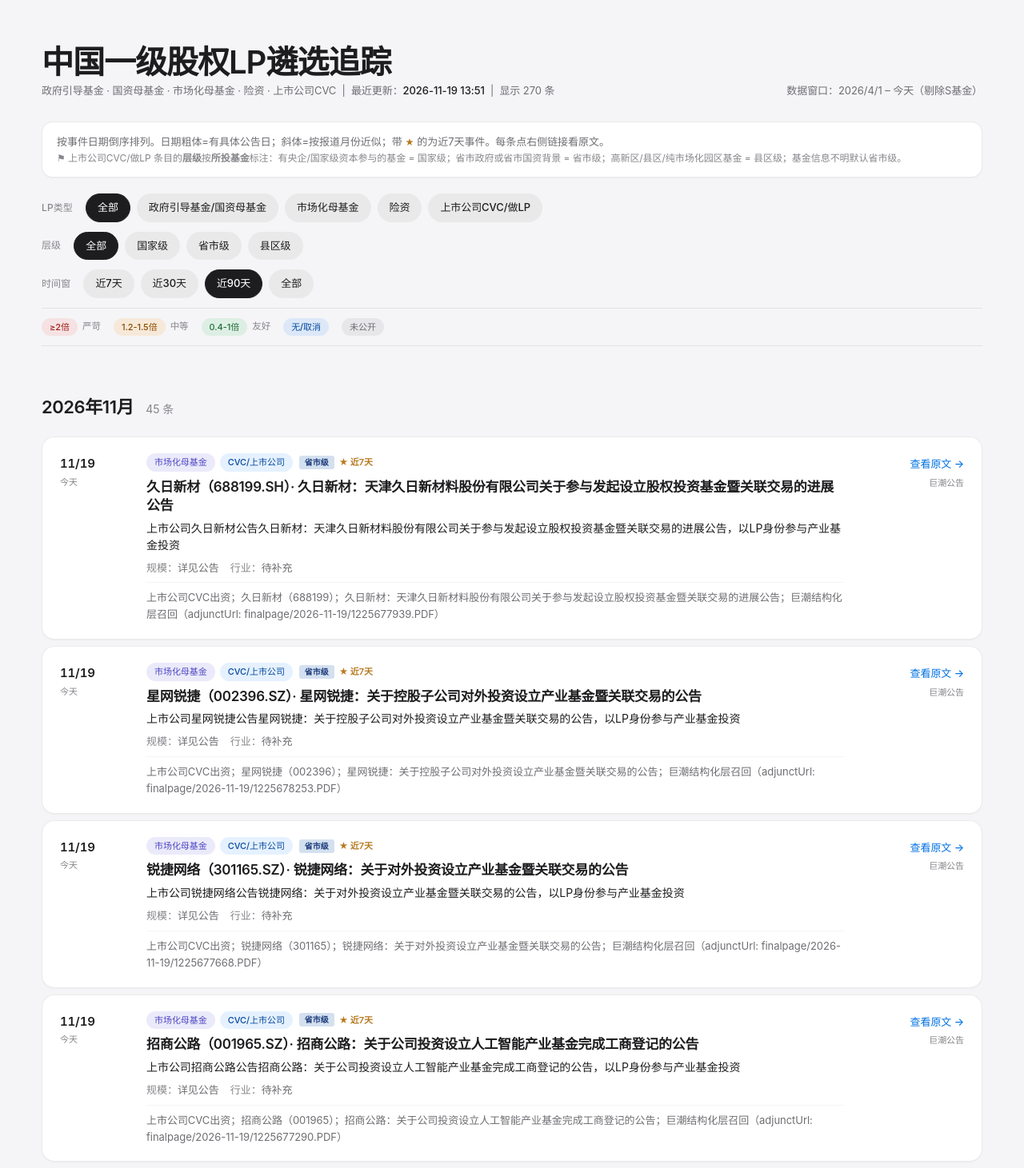
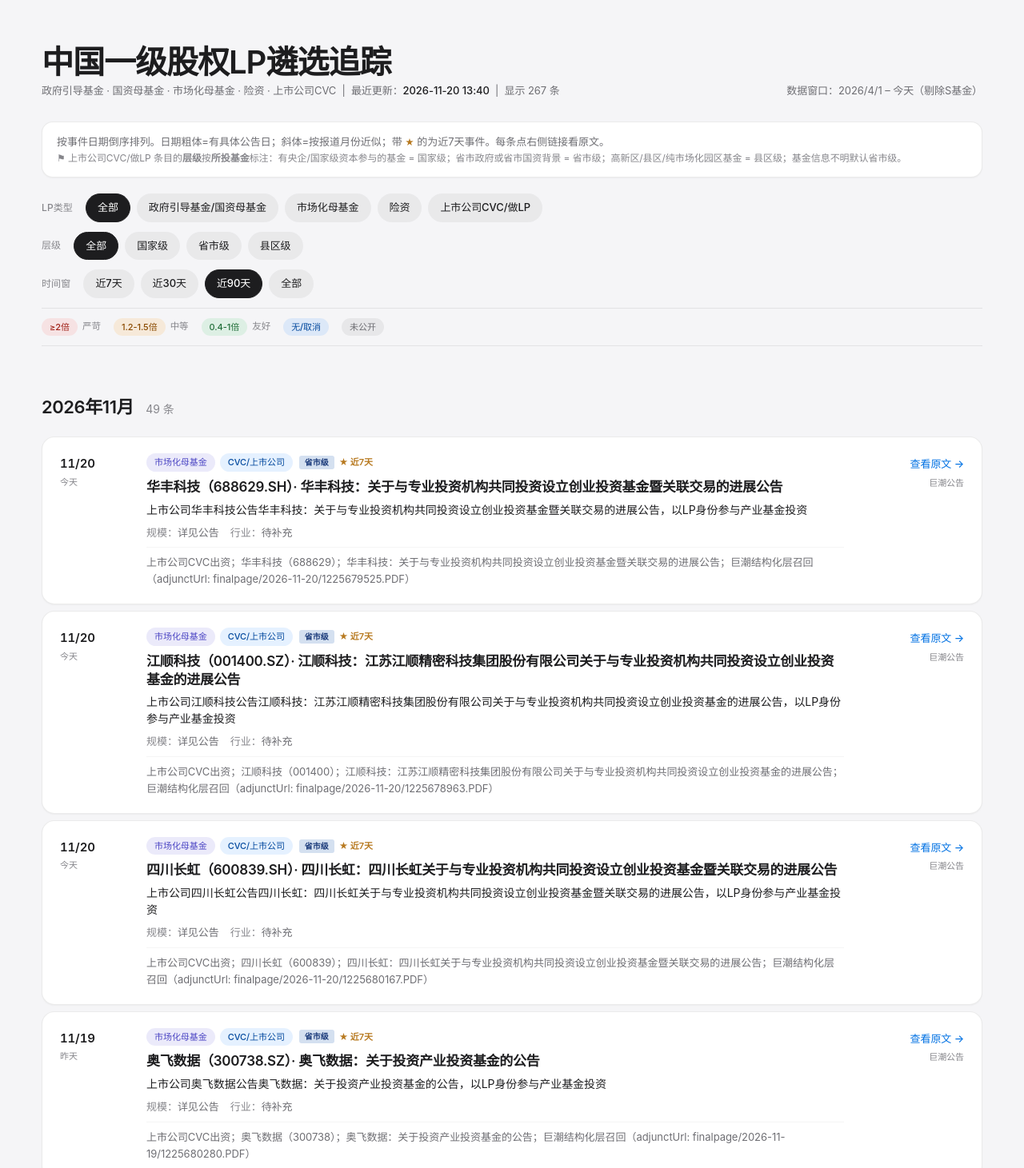
Before and after one commit to ylin23-commits/lp-tracker, a plain HTML site: page docs/index.html in a window 1280 px wide. Shown: the top 1461 px of the page at 80% size. Drawn offline with Linux system fonts and the light colour scheme.

Commit message:
chore: daily refresh 2026-11-20 13:40

```diff
--- a/docs/index.html
+++ b/docs/index.html
@@ -426,8 +426,12 @@ footer code {
 
 <script>
 const DATA = {
-  lastUpdated: "2026-11-19 13:51",
+  lastUpdated: "2026-11-20 13:40",
   rows: [
+    { date: "2026-11-20", precise: true, cat: "market", level: "provincial", name: "华丰科技（688629.SH）· 华丰科技：关于与专业投资机构共同投资设立创业投资基金暨关联交易的进展公告", action: "上市公司华丰科技公告华丰科技：关于与专业投资机构共同投资设立创业投资基金暨关联交易的进展公告，以LP身份参与产业基金投资", size: "详见公告", fbType: "none", fbText: "CVC/上市公司", detail: "上市公司CVC出资；华丰科技（688629）；华丰科技：关于与专业投资机构共同投资设立创业投资基金暨关联交易的进展公告；巨潮结构化层召回（adjunctUrl: finalpage/2026-11-20/1225679525.PDF）", industry: "待补充", url: "http://static.cninfo.com.cn/finalpage/2026-11-20/1225679525.PDF", urlLabel: "巨潮公告" },
+    { date: "2026-11-20", precise: true, cat: "market", level: "provincial", name: "江顺科技（001400.SZ）· 江顺科技：江苏江顺精密科技集团股份有限公司关于与专业投资机构共同投资设立创业投资基金的进展公告", action: "上市公司江顺科技公告江顺科技：江苏江顺精密科技集团股份有限公司关于与专业投资机构共同投资设立创业投资基金的进展公告，以LP身份参与产业基金投资", size: "详见公告", fbType: "none", fbText: "CVC/上市公司", detail: "上市公司CVC出资；江顺科技（001400）；江顺科技：江苏江顺精密科技集团股份有限公司关于与专业投资机构共同投资设立创业投资基金的进展公告；巨潮结构化层召回（adjunctUrl: finalpage/2026-11-20/1225678963.PDF）", industry: "待补充", url: "http://static.cninfo.com.cn/finalpage/2026-11-20/1225678963.PDF", urlLabel: "巨潮公告" },
+    { date: "2026-11-20", precise: true, cat: "market", level: "provincial", name: "四川长虹（600839.SH）· 四川长虹：四川长虹关于与专业投资机构共同投资设立创业投资基金暨关联交易的进展公告", action: "上市公司四川长虹公告四川长虹：四川长虹关于与专业投资机构共同投资设立创业投资基金暨关联交易的进展公告，以LP身份参与产业基金投资", size: "详见公告", fbType: "none", fbText: "CVC/上市公司", detail: "上市公司CVC出资；四川长虹（600839）；四川长虹：四川长虹关于与专业投资机构共同投资设立创业投资基金暨关联交易的进展公告；巨潮结构化层召回（adjunctUrl: finalpage/2026-11-20/1225680167.PDF）", industry: "待补充", url: "http://static.cninfo.com.cn/finalpage/2026-11-20/1225680167.PDF", urlLabel: "巨潮公告" },
+    { date: "2026-11-19", precise: true, cat: "market", level: "provincial", name: "奥飞数据（300738.SZ）· 奥飞数据：关于投资产业投资基金的公告", action: "上市公司奥飞数据公告奥飞数据：关于投资产业投资基金的公告，以LP身份参与产业基金投资", size: "详见公告", fbType: "none", fbText: "CVC/上市公司", detail: "上市公司CVC出资；奥飞数据（300738）；奥飞数据：关于投资产业投资基金的公告；巨潮结构化层召回（adjunctUrl: finalpage/2026-11-19/1225680280.PDF）", industry: "待补充", url: "http://static.cninfo.com.cn/finalpage/2026-11-19/1225680280.PDF", urlLabel: "巨潮公告" },
     { date: "2026-11-19", precise: true, cat: "market", level: "provincial", name: "久日新材（688199.SH）· 久日新材：天津久日新材料股份有限公司关于参与发起设立股权投资基金暨关联交易的进展公告", action: "上市公司久日新材公告久日新材：天津久日新材料股份有限公司关于参与发起设立股权投资基金暨关联交易的进展公告，以LP身份参与产业基金投资", size: "详见公告", fbType: "none", fbText: "CVC/上市公司", detail: "上市公司CVC出资；久日新材（688199）；久日新材：天津久日新材料股份有限公司关于参与发起设立股权投资基金暨关联交易的进展公告；巨潮结构化层召回（adjunctUrl: finalpage/2026-11-19/1225677939.PDF）", industry: "待补充", url: "http://static.cninfo.com.cn/finalpage/2026-11-19/1225677939.PDF", urlLabel: "巨潮公告" },
     { date: "2026-11-19", precise: true, cat: "market", level: "provincial", name: "星网锐捷（002396.SZ）· 星网锐捷：关于控股子公司对外投资设立产业基金暨关联交易的公告", action: "上市公司星网锐捷公告星网锐捷：关于控股子公司对外投资设立产业基金暨关联交易的公告，以LP身份参与产业基金投资", size: "详见公告", fbType: "none", fbText: "CVC/上市公司", detail: "上市公司CVC出资；星网锐捷（002396）；星网锐捷：关于控股子公司对外投资设立产业基金暨关联交易的公告；巨潮结构化层召回（adjunctUrl: finalpage/2026-11-19/1225678253.PDF）", industry: "待补充", url: "http://static.cninfo.com.cn/finalpage/2026-11-19/1225678253.PDF", urlLabel: "巨潮公告" },
     { date: "2026-11-19", precise: true, cat: "market", level: "provincial", name: "锐捷网络（301165.SZ）· 锐捷网络：关于对外投资设立产业基金暨关联交易的公告", action: "上市公司锐捷网络公告锐捷网络：关于对外投资设立产业基金暨关联交易的公告，以LP身份参与产业基金投资", size: "详见公告", fbType: "none", fbText: "CVC/上市公司", detail: "上市公司CVC出资；锐捷网络（301165）；锐捷网络：关于对外投资设立产业基金暨关联交易的公告；巨潮结构化层召回（adjunctUrl: finalpage/2026-11-19/1225677668.PDF）", industry: "待补充", url: "http://static.cninfo.com.cn/finalpage/2026-11-19/1225677668.PDF", urlLabel: "巨潮公告" },
@@ -1716,7 +1720,7 @@ const CAT_META = {
 };
 
 let filters = { cat: "all", lvl: "all", window: "90" };
-const TODAY = new Date("2026-11-19");
+const TODAY = new Date("2026-11-20");
 const SEVEN_DAYS_AGO = new Date(TODAY); SEVEN_DAYS_AGO.setDate(TODAY.getDate() - 7);
 
 function daysAgo(dateStr) {
```
